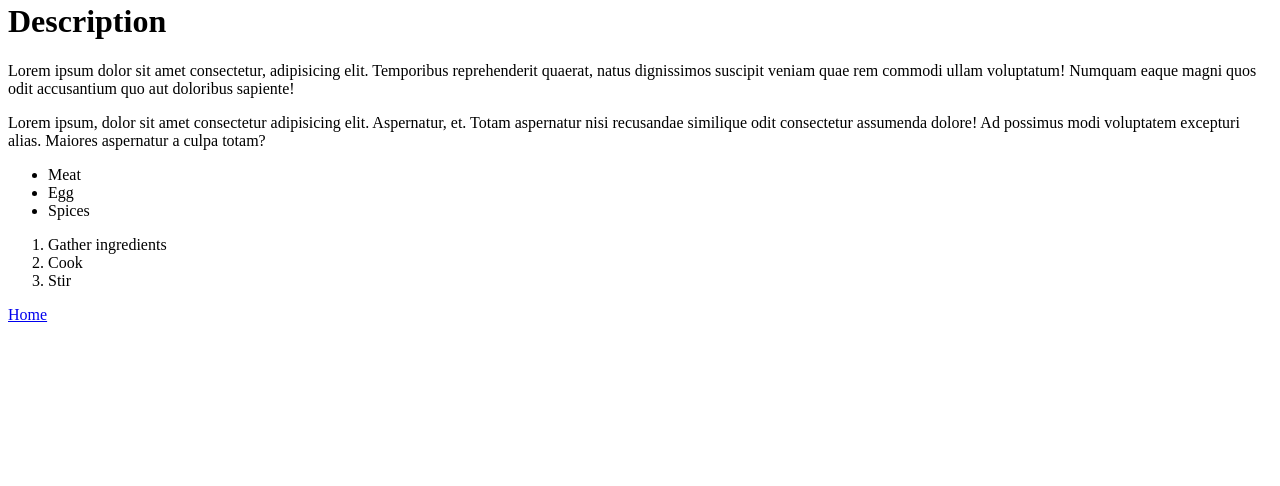
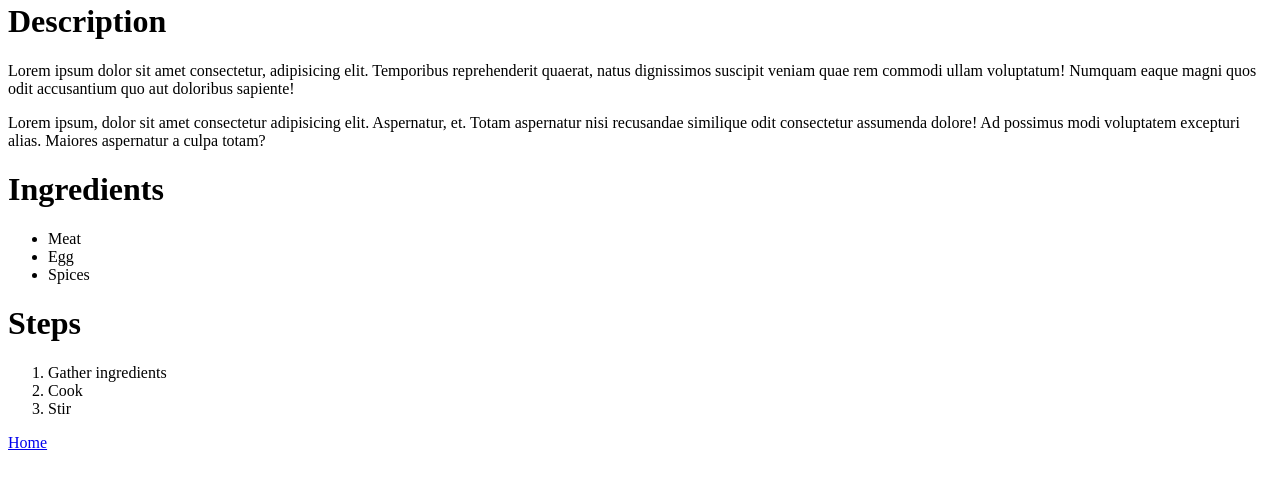
Before and after one commit to christianmazac/odin-recipes, a plain HTML site: page recipes/lasagna.html in a window 1280 px wide. Shown: the part 252-738 px from the top of the page. Drawn offline with Linux system fonts and the light colour scheme.

Commit message:
Edit the lasagna recipe

```diff
--- a/recipes/lasagna.html
+++ b/recipes/lasagna.html
@@ -11,11 +11,13 @@
     <h1>Description</h1>
     <p>Lorem ipsum dolor sit amet consectetur, adipisicing elit. Temporibus reprehenderit quaerat, natus dignissimos suscipit veniam quae rem commodi ullam voluptatum! Numquam eaque magni quos odit accusantium quo aut doloribus sapiente!</p>
     <p>Lorem ipsum, dolor sit amet consectetur adipisicing elit. Aspernatur, et. Totam aspernatur nisi recusandae similique odit consectetur assumenda dolore! Ad possimus modi voluptatem excepturi alias. Maiores aspernatur a culpa totam?</p>
+    <h1>Ingredients</h1>
     <ul>
         <li>Meat</li>
         <li>Egg</li>
         <li>Spices</li>
     </ul>
+    <h1>Steps</h1>
     <ol>
         <li>Gather ingredients</li>
         <li>Cook</li>
```
